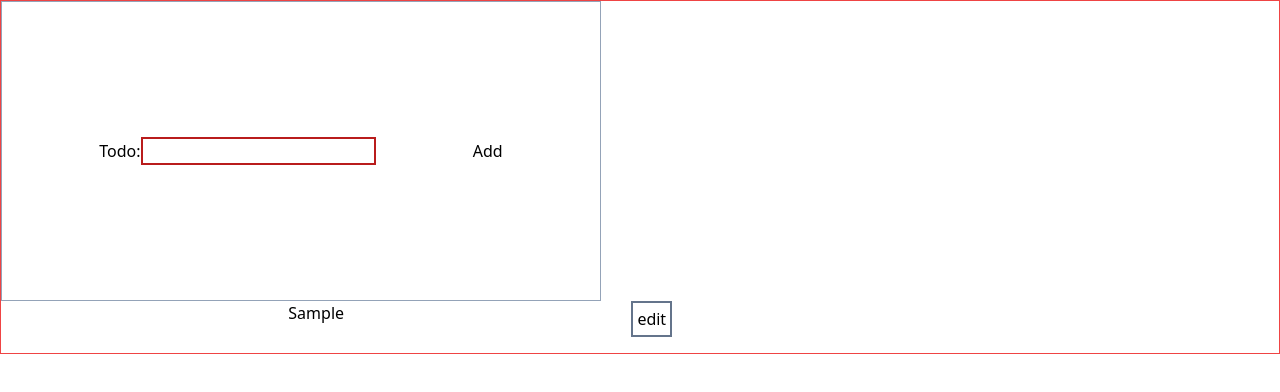
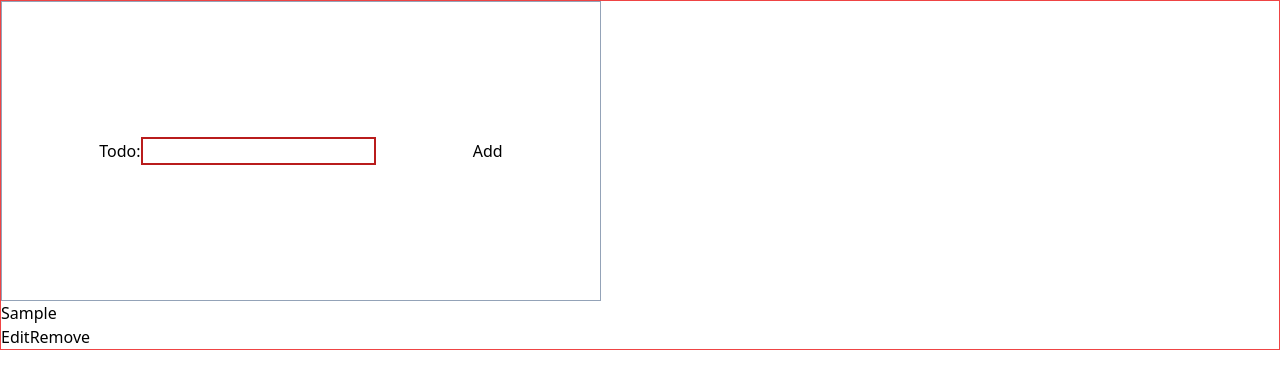
Before and after one commit to angkamilama/todo-ts-app, a React (Vite) app: page / in a window 1280 px wide. Both pictures are taken after typing "Sample" into the empty fields and a click on the button "Add". Shown: the top 392 px of the page. Built offline with nearby package versions, Linux system fonts and the light colour scheme.

Commit message:
add todo-ts and popup msg

```diff
--- a/src/App.tsx
+++ b/src/App.tsx
@@ -9,26 +9,44 @@ interface TodoList {
 function App() {
   const [todoItem, setTodoItem] = useState("");
   const [todoList, setTodoList] = useState<TodoList[]>([]);
-  const [showEditedList, setShowEditedList] = useState(true);
+  const [showEditInputItemMsg, setShowEditInputItemMsg] = useState(false);
+  const [removalId, setRemovalId] = useState("");
+  const [editId, setEditId] = useState("");
+  const [editedInputValue, setEditedInputValue] = useState("");
 
   const handleSubmit = (e: React.FormEvent<HTMLFormElement>) => {
     e.preventDefault();
     if (!todoItem) return;
-    let todoId = uuidv4();
+    let todoId: string = uuidv4();
 
     setTodoList((todoList) => [...todoList, { todoItem, todoId }]);
-
     setTodoItem("");
   };
 
-  const editInputItem = (id: string) => {
-    const newTodoList = todoList.filter((element) => element.todoId !== id);
+  const handleEditedInputTodo = (e: React.ChangeEvent<HTMLInputElement>) => {
+    setEditedInputValue(e.target.value);
+    setShowEditInputItemMsg(false);
+  };
 
-    setTodoList([...newTodoList, { todoItem, todoId: id }]);
+  const handleRemoveTodo = (id: string) => {
+    const updatedTodoList = todoList.filter((todo) => todo.todoId !== id);
+    setTodoList(updatedTodoList);
+  };
 
-    // setTodoList([newTodoList]);
+  const handleEditedSubmit = (e: React.FormEvent<HTMLFormElement>) => {
+    e.preventDefault();
+    if (editedInputValue === "") {
+      setShowEditInputItemMsg(true);
+    } else {
+      const editedTodoList = todoList.map((todo) =>
+        todo.todoId === editId ? { ...todo, todoItem: editedInputValue } : todo
+      );
+      setTodoList(editedTodoList);
+      setEditId(" ");
+      setEditedInputValue("");
+    }
   };
-  console.log(todoList);
+
   return (
     <div className=" w-screen h-full border border-red-500">
       <form
@@ -46,28 +64,51 @@ function App() {
         <button type="submit">Add</button>
       </form>
       <div>
-        {todoList.length > 0 && (
-          <div>
-            {todoList.map((todo) => {
-              return (
-                <div
-                  key={todo.todoId}
-                  className="flex justify-evenly items-evenly w-9/12  mb-4"
+        {todoList.map((todo) =>
+          todo.todoId === editId ? (
+            <div key={todo.todoId}>
+              <form onSubmit={handleEditedSubmit}>
+                <label>
+                  <input
+                    type="text"
+                    name="editedTodo"
+                    defaultValue={todo.todoItem}
+                    onChange={(e) => handleEditedInputTodo(e)}
+                  />
+                </label>
+                <button type="submit">Update</button>
+                <button onClick={() => setEditId("")}>Cancel</button>
+              </form>
+              {showEditInputItemMsg && (
+                <p className="text-red-600">Please change the TodoItem</p>
+              )}
+            </div>
+          ) : (
+            <>
+              <div key={todo.todoId}>
+                <div>{todo.todoItem}</div>
+                <button
+                  onClick={() => {
+                    setEditId(todo.todoId);
+                  }}
                 >
-                  <div>{todo.todoItem}</div>
-                  <button
-                    className="border-2 border-slate-500 p-1"
-                    onClick={() => {
-                      editInputItem(todo.todoId);
-                      setTodoItem("");
-                    }}
-                  >
-                    edit
+                  Edit
+                </button>
+                <button onClick={() => setRemovalId(todo.todoId)}>
+                  Remove
+                </button>
+              </div>
+              {removalId === todo.todoId && (
+                <>
+                  <h3>Do you want to remove the todoItem ? </h3>
+                  <button onClick={() => handleRemoveTodo(todo.todoId)}>
+                    Yes
                   </button>
-                </div>
-              );
-            })}
-          </div>
+                  <button onClick={() => setRemovalId("")}>No</button>
+                </>
+              )}
+            </>
+          )
         )}
       </div>
     </div>
```
